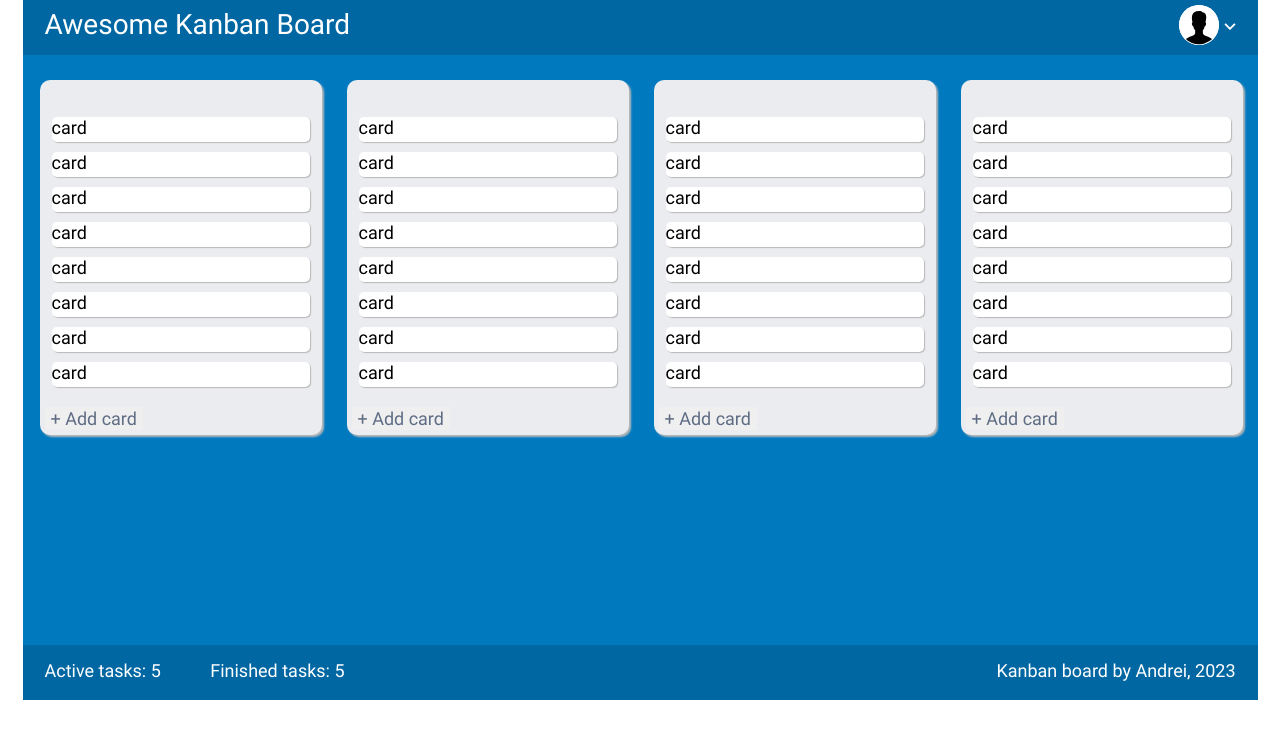
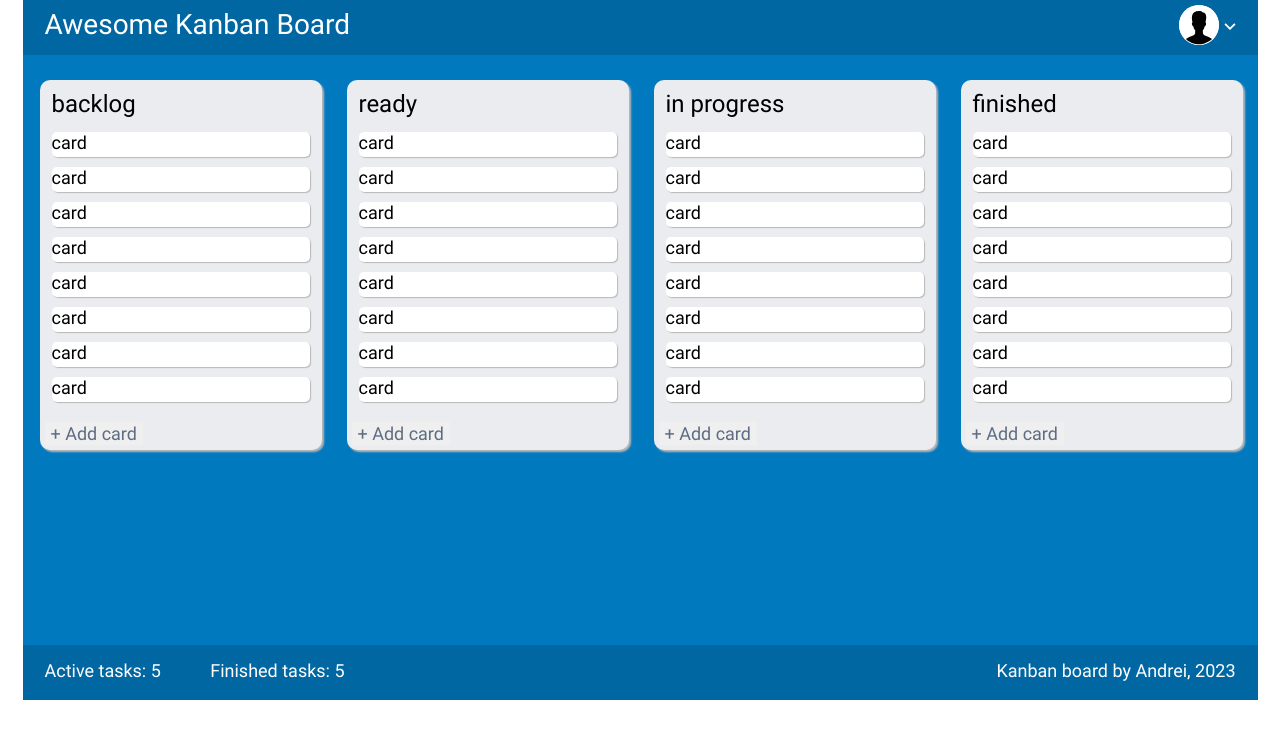
Before and after one commit to SlavikLiabin/kanban-board-final, a React (Create React App) app: page / in a window 1280 px wide. Shown: the top 738 px of the page. Built offline with nearby package versions, Linux system fonts and the light colour scheme.

Commit message:
initial commit

```diff
--- a/src/Components/Board/Column/column.module.css
+++ b/src/Components/Board/Column/column.module.css
@@ -13,6 +13,7 @@
 }
 
 .header {
+    margin: 10px 0px 25px 12px;
     width: 232px;
     height: 17px;
 }
@@ -41,10 +42,6 @@
     background-color: #EBECF0;
 }
 
-/* .footer {
-
-} */
-
 .button {
     font-family: 'Roboto';
     font-weight: 400;
@@ -54,3 +51,8 @@
     cursor: pointer;
     margin: 10px 0px 5px 5px ;
 }
+
+.title {
+    margin: 0px;
+    font-weight: 400;
+}
--- a/src/Components/Board/Column/column.tsx
+++ b/src/Components/Board/Column/column.tsx
@@ -1,12 +1,13 @@
 import style from './column.module.css';
 import { Card } from './Card/card';
+import { Istates } from '../../Types/types';
 
 
-export const Column = () => {
+export const Column = ({ id, name, state }: Istates) => {
 
     return (
         <div className={style.column}>
-            <div className={style.header}><h2></h2></div>
+            <div className={style.header}><h2 className={style.title}>{name}</h2></div>
             <div className={style.wrapper + ' ' + style.scroll}>
                 <div className={style.body}>
                     <Card />
--- a/src/Components/Board/board.tsx
+++ b/src/Components/Board/board.tsx
@@ -12,7 +12,7 @@ export const Board = () => {
         <div className={style.board}>
             {states.map(
             (state) =>
-                <Column key={state.id} />
+                <Column id={state.id} name={state.name} state={state.state}/>
             )}
         </div>
     )
```
